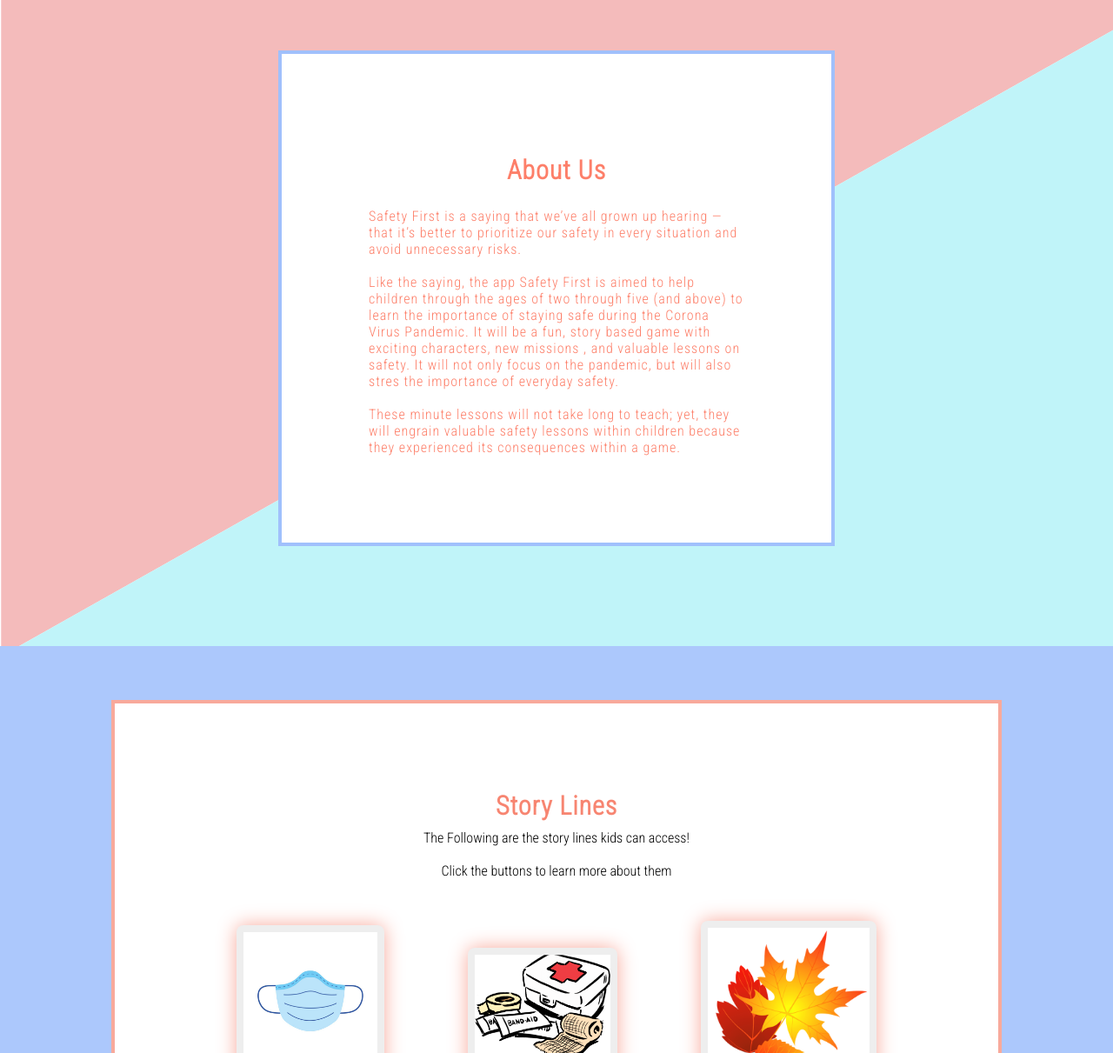
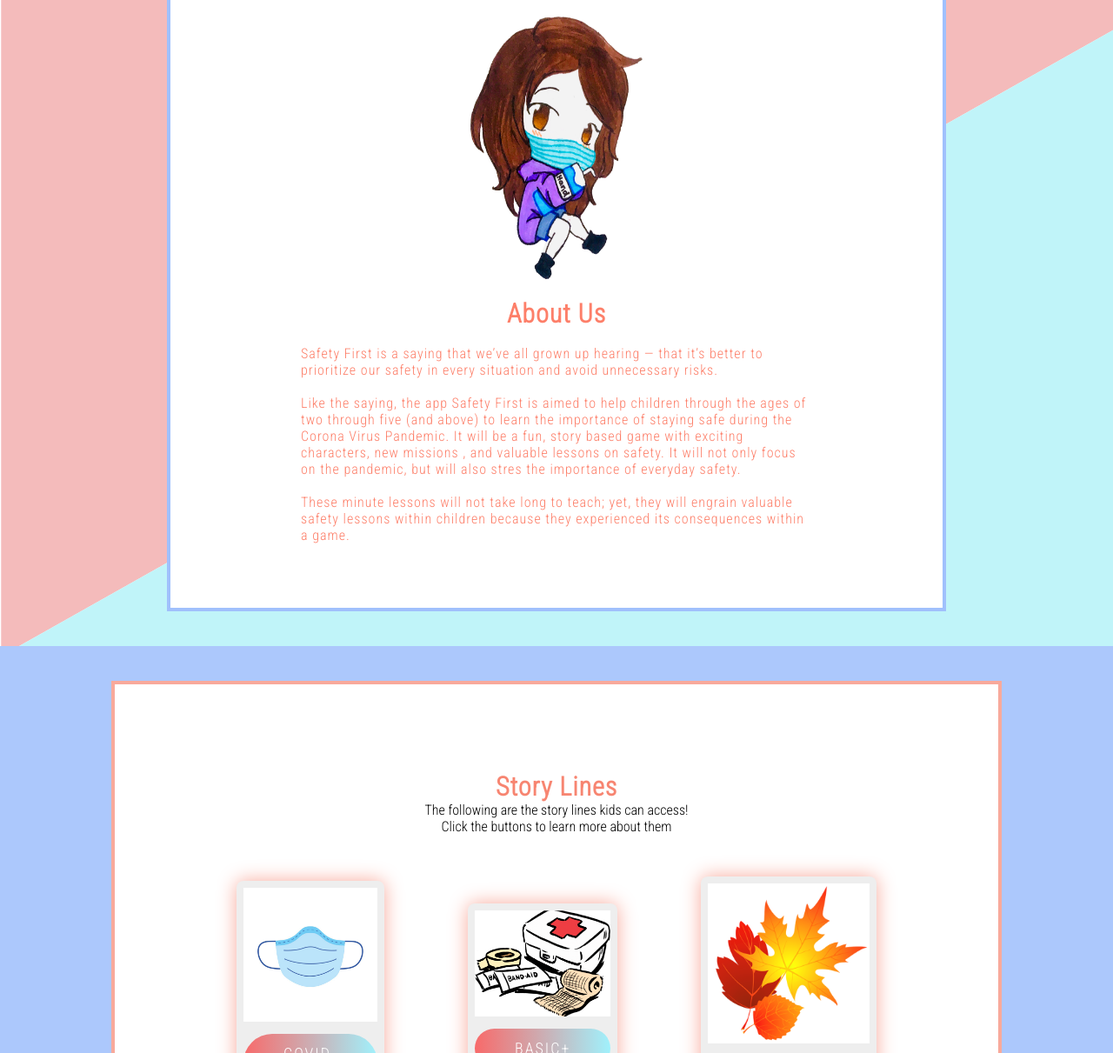
Before and after one commit to sree-chikati/int1.1-safety-first-website, a plain HTML site: page index.html in a window 1280 px wide. Shown: the part 1407-2618 px from the top of the page at 87% size. Drawn offline with nearby package versions, Linux system fonts and the light colour scheme.

Commit message:
added image and made edits

```diff
--- a/index.html
+++ b/index.html
@@ -38,7 +38,8 @@
 
         <section id = "about">
             <div id = "contentBx" data-aos="zoom-out">
-                <h2 class = "heading">About Us</h2>
+                <img src = "./images/character2.png"  width="50%" height="50%" >
+                <h2 class = "heading">About Us</h2><br>
                 <p id = "text">Safety First is a saying that we’ve all grown up hearing
                     — that it’s better to prioritize our safety in every situation and avoid unnecessary risks.
                     <br>
@@ -58,12 +59,11 @@
 
 
 
-        <!--  Services  -->
+        <!--  Story Line  -->
         <section id ="story">
             <section id = "storyBx">
                 <h2 class = "heading">Story Lines</h2>
-                <p>The Following are the story lines kids can access!
-                    <br>
+                <p>The following are the story lines kids can access!
                     <br>
                     Click the buttons to learn more about them</p>
 
--- a/style.css
+++ b/style.css
@@ -160,16 +160,20 @@ body{
     #contentBx{
         background: white;
         border: solid 4px rgb(160, 192, 252);
-        padding: 100px;
-        width: 50%;
+        padding: 1rem 150px;
+        width: 70%;
+        height: 90%;
         position: absolute;
+        display: flex;
+        flex-direction: column;
+        justify-content: flex-start;
+        align-items: center;
     }
 
     #about h2{
         display: flex;
         justify-content: center;
         align-items: center;
-        padding: 1rem 0 1rem 0;
     }
 
     .heading{
@@ -177,7 +181,6 @@ body{
         font-size: 30px;
         font-weight: 600;
         letter-spacing: 1px;
-        margin-bottom: 10px;
     }
 
     #text{
@@ -202,6 +205,7 @@ body{
         border: solid 4px rgb(248, 169, 155);
         padding: 100px;
         width: 80%;
+        height: 90%;
         position: absolute;
 
     }
```
